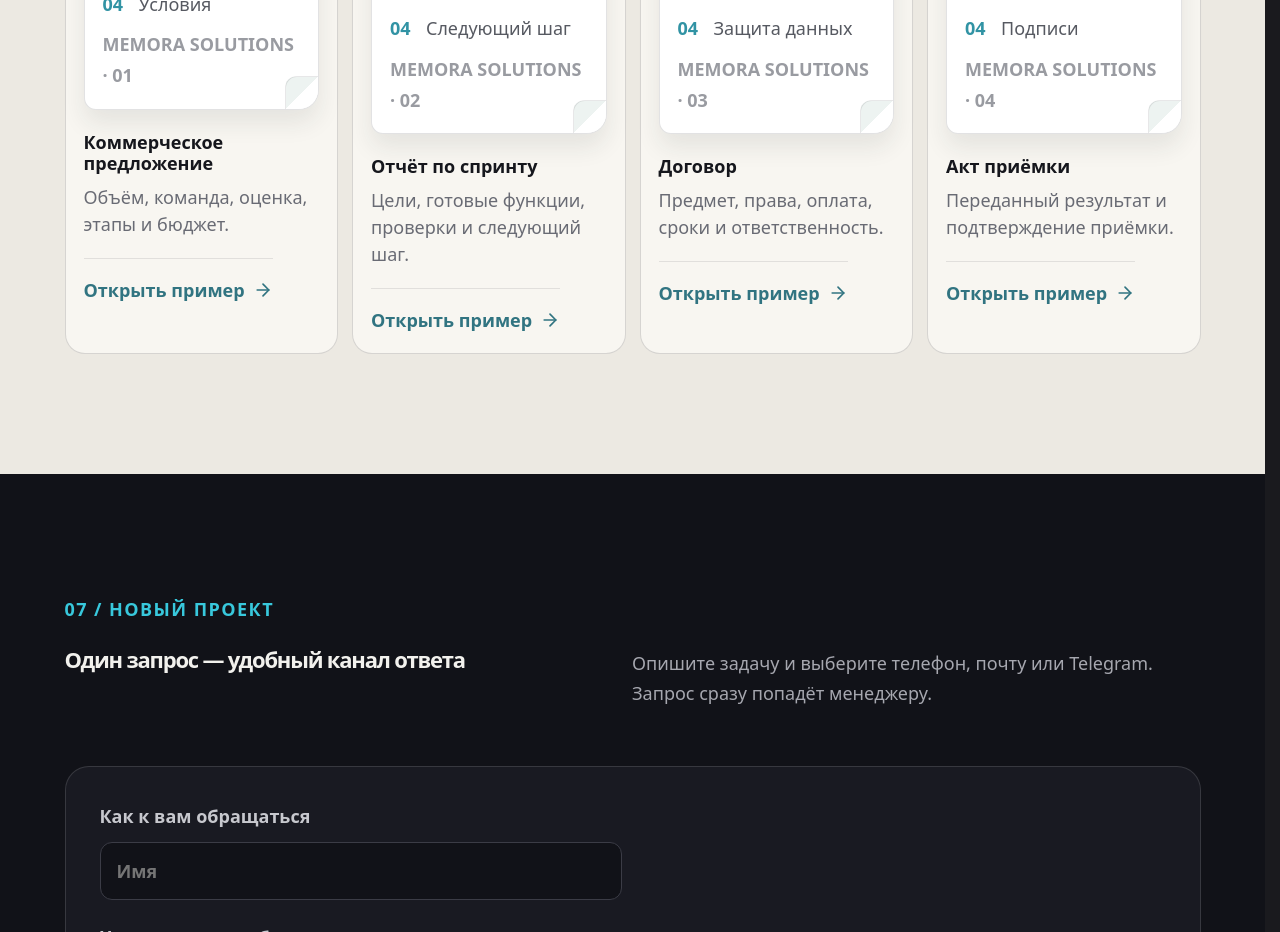
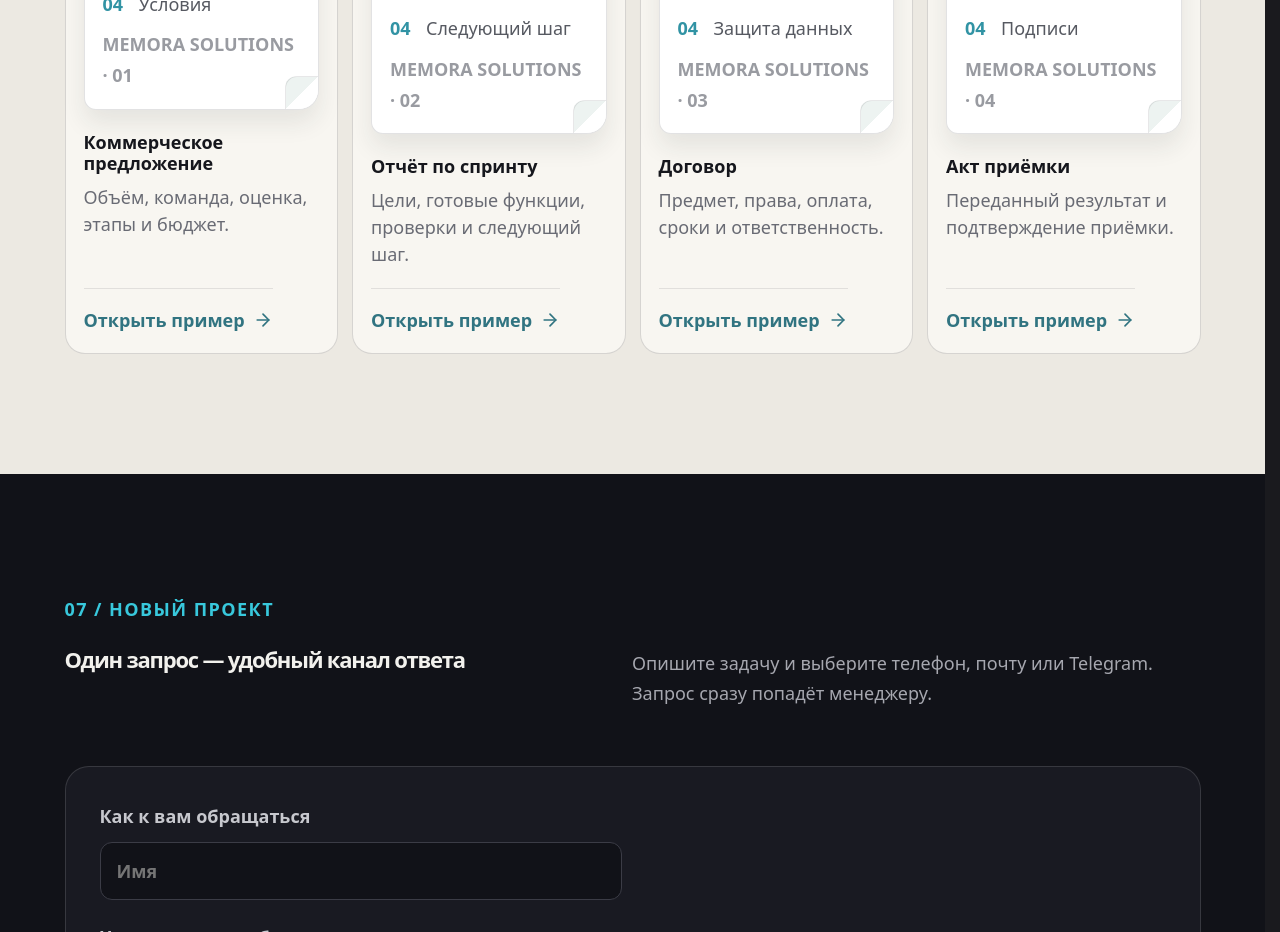
Before and after one commit to arar228/memora-solutions, a React (Vite) app: page / in a window 1280 px wide. Shown: the part 6640-7572 px from the top of the page. Built offline with nearby package versions, Linux system fonts and the light colour scheme.

Commit message:
fix(portfolio): align document actions

```diff
--- a/src/pages/Creator/CreatorPage.css
+++ b/src/pages/Creator/CreatorPage.css
@@ -317,7 +317,7 @@
 .portfolio-document-card__paper em { display: grid; grid-template-columns: 28px minmax(0,1fr); align-items: center; gap: 8px; color: #565961; font-style: normal; }
 .portfolio-document-card__paper em span { color: #3193a4; font-weight: 800; }
 .portfolio-document-card__paper small { margin-top: auto; color: #999ba1; font: inherit; font-weight: 750; }
-.portfolio-document-card__copy { display: grid; gap: 9px; margin-top: 22px; }
+.portfolio-document-card__copy { display: grid; flex: 1; align-content: start; gap: 9px; margin-top: 22px; }
 .portfolio-document-card__copy strong { font-size: 22px; line-height: 1.2; }
 .portfolio-document-card__copy > span { color: #696b74; line-height: 1.5; }
 .portfolio-document-card__action { display: inline-flex; align-items: center; justify-content: space-between; gap: 8px; margin-top: 20px; padding-top: 16px; border-top: 1px solid rgba(22,23,29,.1); color: #317481; font-weight: 800; }
```
